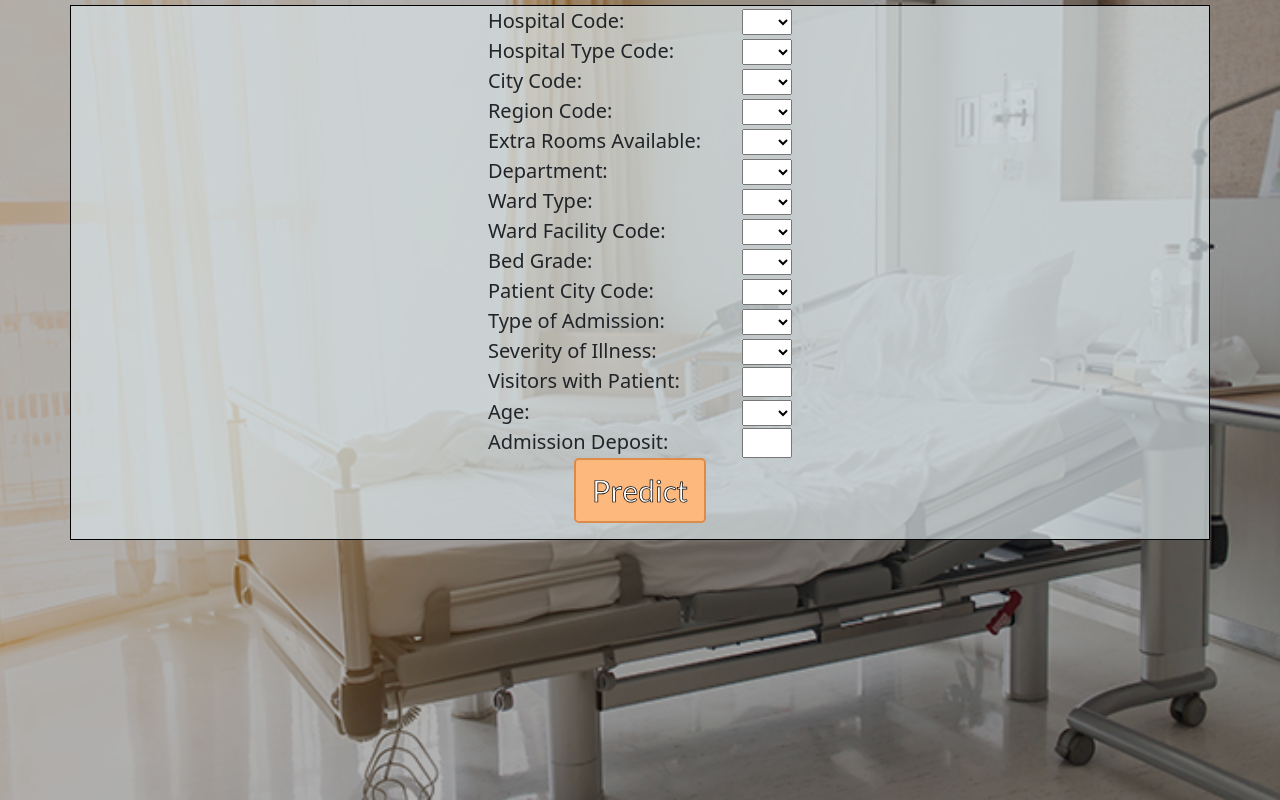
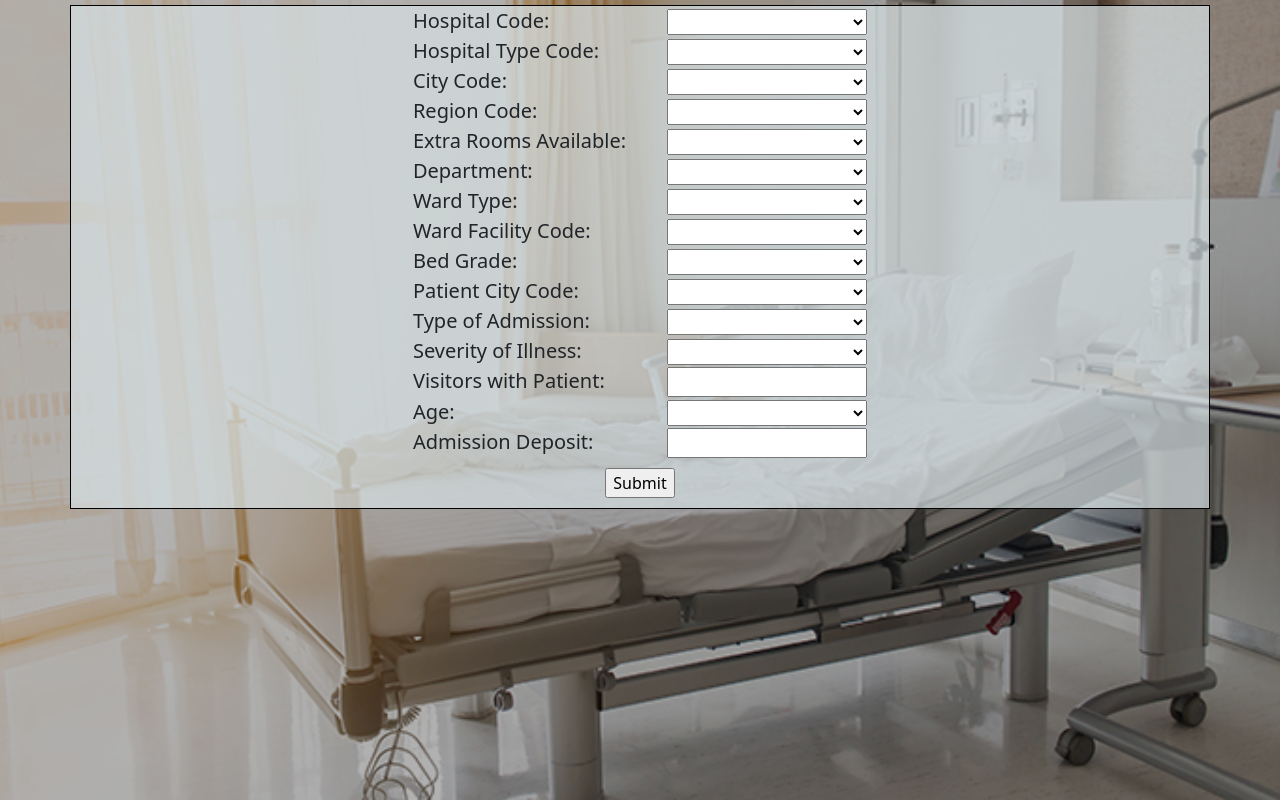
Before and after one commit to wjcutrone/Hospital-Stay-Predictor, a Python web app: template templates/predict.html in a window 1280 px wide. Shown: the part 70-870 px from the top of the page. Run offline with Jinja, Linux system fonts and the light colour scheme; the template is opened without the code that fills it, so the values that code supplies are empty.

Commit message:
edited some details

```diff
--- a/static/css/style.css
+++ b/static/css/style.css
@@ -81,11 +81,17 @@ label {
 
 select {
     display: inline-block;
-    width: 50px;
+    width: 200px;
 }
 
-input {
-    width: 50px;
+input[type=text] {
+    width: 200px;
+}
+
+input[type=submit] {
+    text-align: center;
+    margin-top: 10px;
+    margin-bottom: 10px;
 }
 
 .transbox {
--- a/templates/predict.html
+++ b/templates/predict.html
@@ -31,7 +31,7 @@
             <div class="container">
                 <div class="row">
                     <div class="transbox" style="margin-top: 5px">
-                        <form>
+                        <form method="POST">
                                 <div>
                                     <label for="hospcode">Hospital Code:</label>
                                     <select id="hospcode" name="hospcode">
@@ -268,11 +268,10 @@
                                     <label for="admissiondep">Admission Deposit:</label>
                                     <input type="text" id="admissiondep" name="admissiondep">
                                 </div>
+                                <div>
+                                    <input type="submit" value="Submit">
+                                </div>
                         </form>
-
-                        <div class="buttonp">
-                            <p><a class="btn btn-primary btn-lg" href="predict.html" role="button">Predict</a></p>
-                        </div>
                         </div>
                     </div>
                 </div>
```
